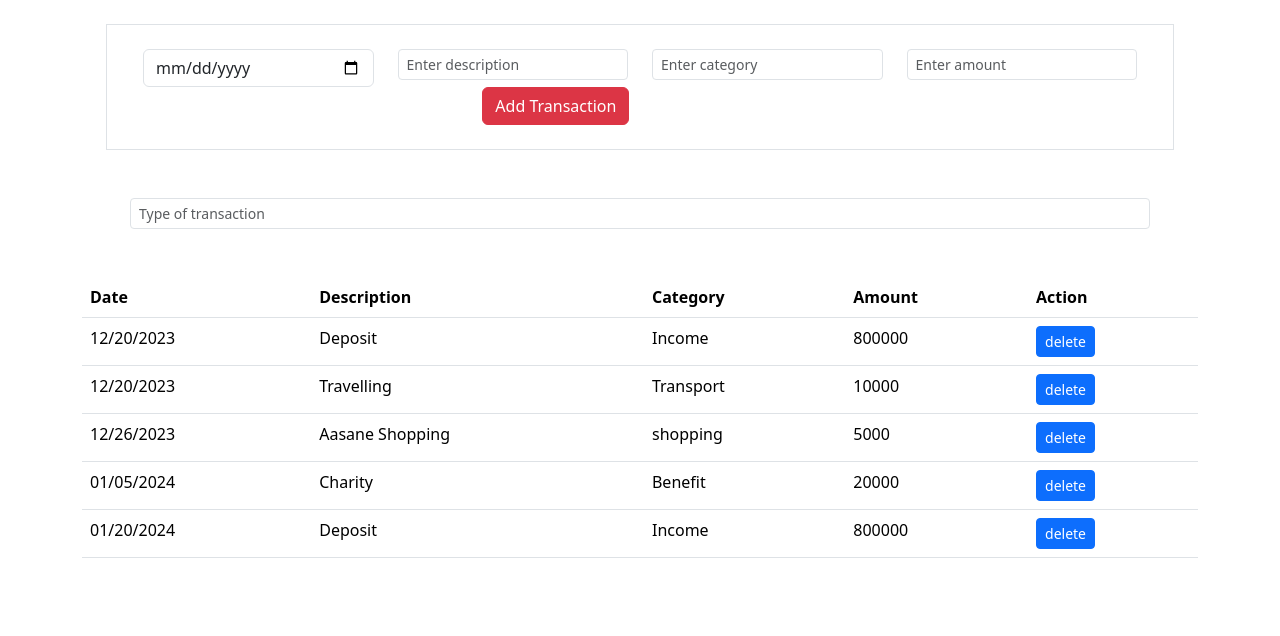
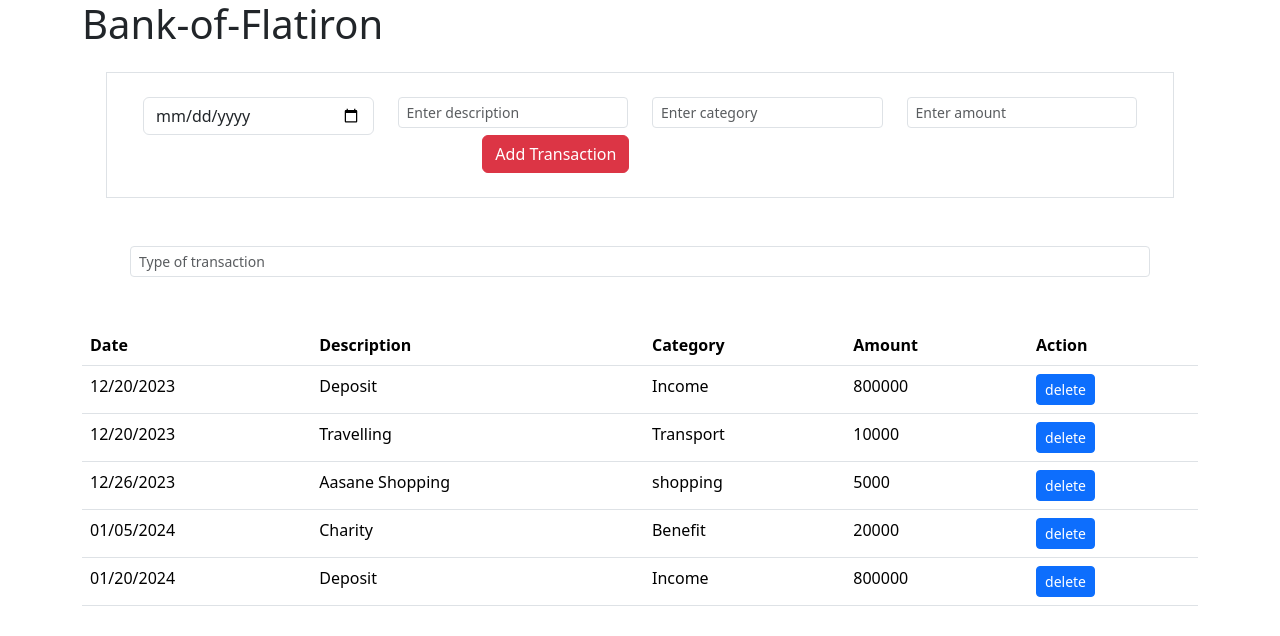
Before and after one commit to aasanekariuki/Bank-of-Flatiron, a React (Create React App) app: page / in a window 1280 px wide. Shown: the top 636 px of the page. Built offline with nearby package versions, Linux system fonts and the light colour scheme.

Commit message:
adding live-link

```diff
--- a/src/App.js
+++ b/src/App.js
@@ -3,6 +3,7 @@
 import Table from './components/Table';
 import './App.css';
 import Form from './components/Form';
+import Header from './components/Header';
 
 function App() {
   const arr =[
@@ -54,6 +55,7 @@
 
   return (
     <div className='container'>
+      <Header />
       <Search transactions={transactions} setTransactions={setTransactions} arr={arr}/>
       <Form transactions={transactions} setTransactions={setTransactions}/>
       <Table transactions={transactions} setTransactions={setTransactions}/>
--- /dev/null
+++ b/src/components/Header.jsx
@@ -0,0 +1,9 @@
+import React from 'react'
+
+export default function Header() {
+  return (
+    <div className='header'>
+        <h1>Bank-of-Flatiron</h1>
+    </div>
+  )
+}
```
Also changed, not shown: src/App.css (line endings or trailing spaces).
